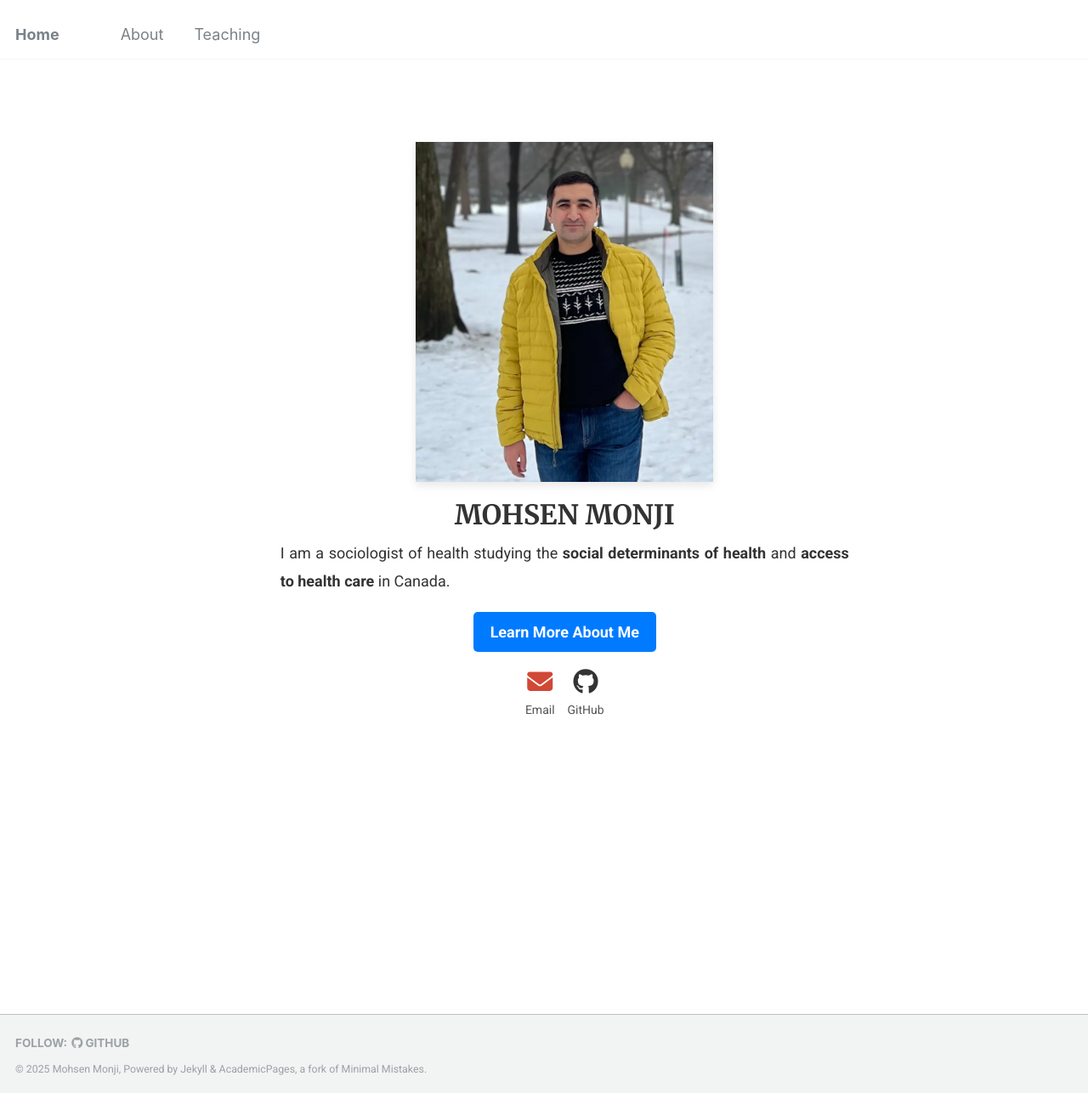
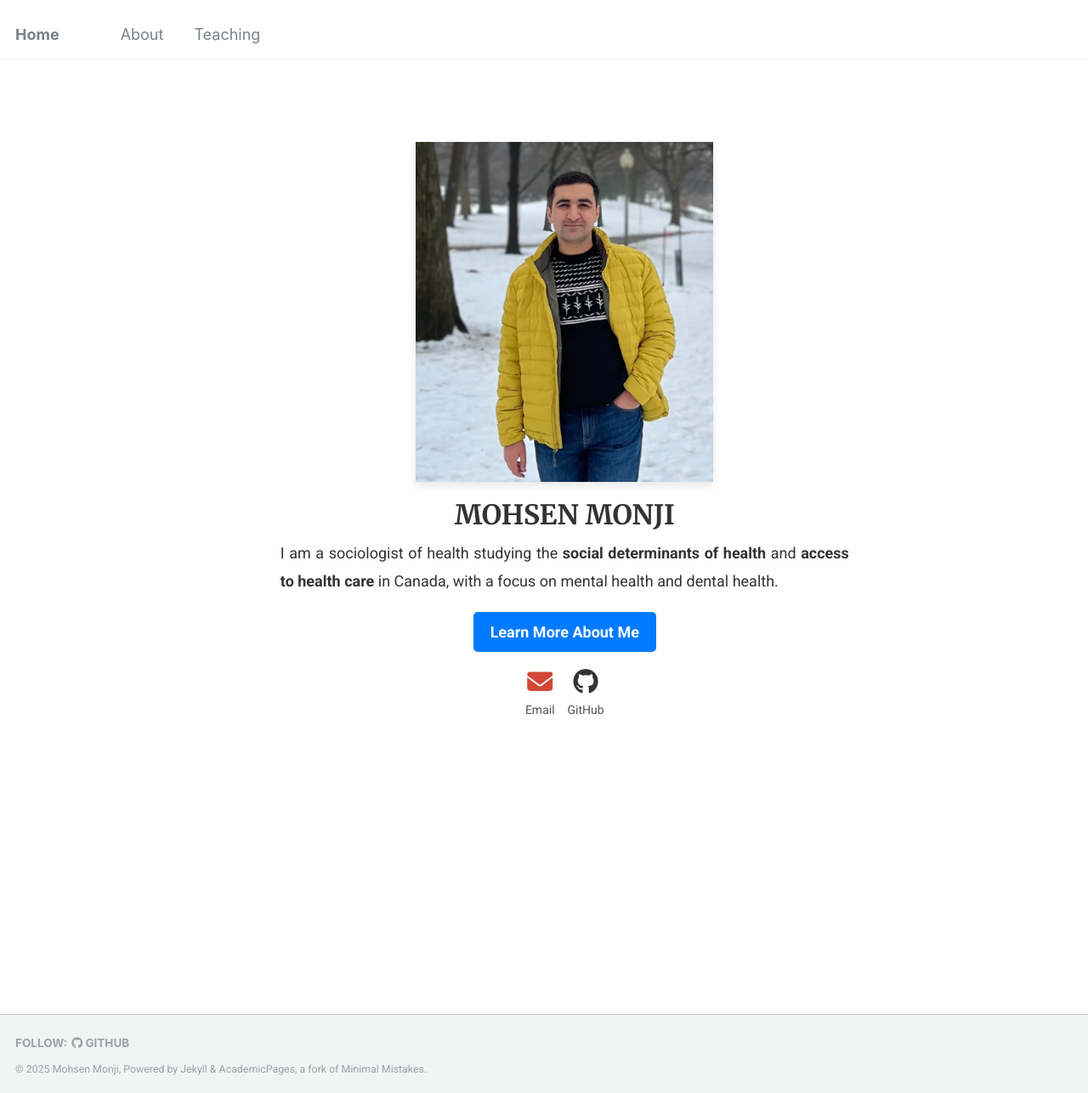
Before and after one commit to Mohsnmonji/mohsnmonji.github.io, a Jekyll site: the page built from _pages/front.md, in a window 1280 px wide and 1286 px high. Shown: the whole window at 85% size. Built offline with Jekyll 4.4.1, drawn with Linux system fonts in a browser that asks for light colours.

Commit message:
Update front.md

```diff
--- a/_pages/front.md
+++ b/_pages/front.md
@@ -21,7 +21,7 @@ hide_avatar: true
 
   <!-- Description -->
   <p style="font-size: 18px; color: #333; text-align: justify; line-height: 1.8; margin-bottom: 20px;">
-    I am a sociologist of health studying the <strong>social determinants of health</strong> and <strong>access to health care</strong> in Canada.
+    I am a sociologist of health studying the <strong>social determinants of health</strong> and <strong>access to health care</strong> in Canada, with a focus on mental health and dental health.
   </p>
 
   <!-- Button -->
```
